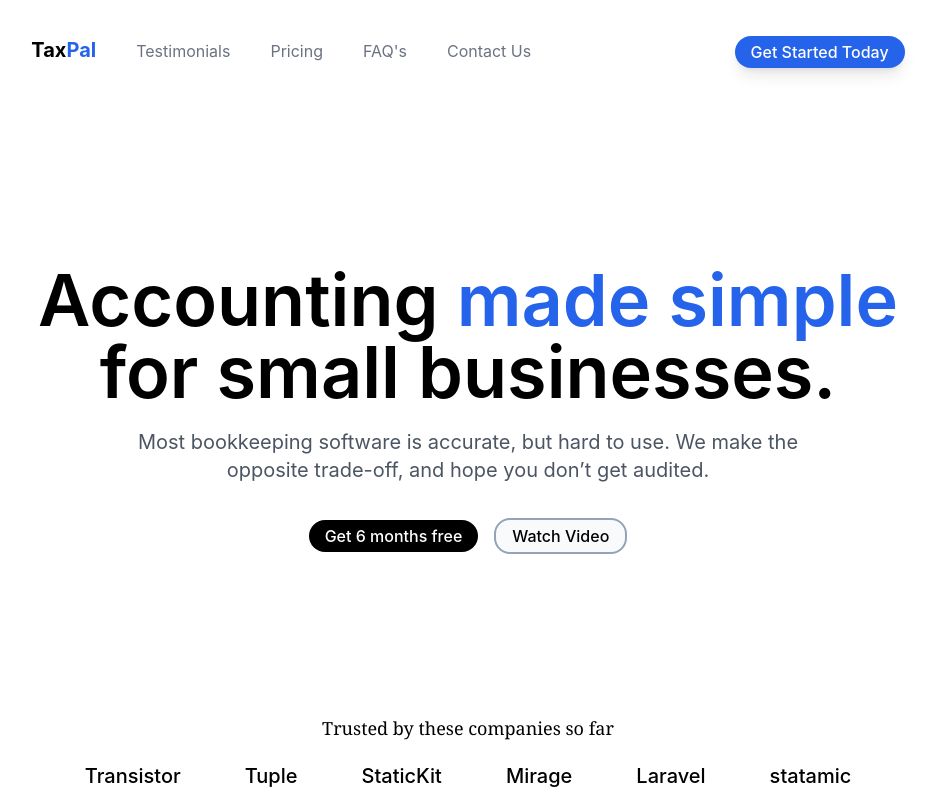
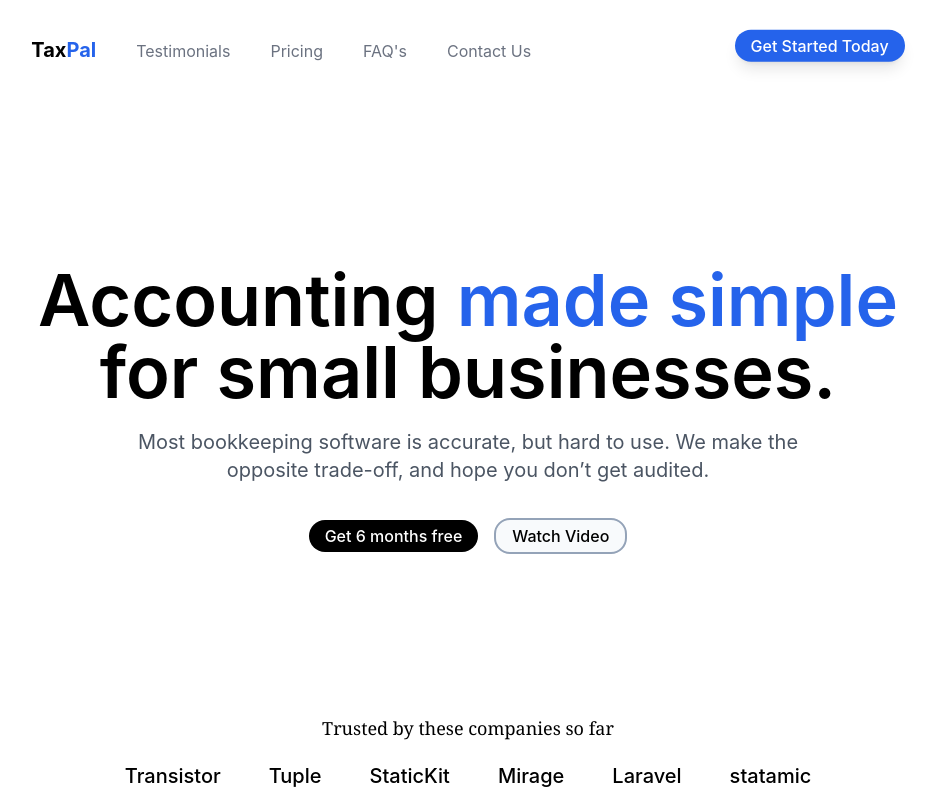
Before and after one commit to Muskan20012/Portfolio-using-Reactjs, a React (Create React App) app: page / in a window 1280 px wide. Shown: the top 800 px of the page, without its empty margins (172-1108 px from the left). Built offline with nearby package versions, Linux system fonts and the light colour scheme.

Commit message:
animation added one

```diff
--- a/src/components/Header.js
+++ b/src/components/Header.js
@@ -19,7 +19,7 @@ const Header = () => {
         <div>
 
             <button
-                className="cursor-pointer text-white bg-blue-600  hover:bg-blue-400 font-medium  px-4 py-1 rounded-2xl shadow-lg ">Get
+                className="cursor-pointer text-white bg-blue-600  hover:bg-blue-400 font-medium  px-4 py-1 rounded-2xl shadow-lg animate-bounce">Get
                 Started Today</button>
         </div>
     </div>
--- a/src/components/Main.js
+++ b/src/components/Main.js
@@ -7,7 +7,7 @@ function Main()   {
     <>
 <Header/>
     <div class="text-center py-40">
-        <p class="text-7xl font-semibold">Accounting <span class="text-blue-600">made simple</span><br/> for small
+        <p class="text-7xl font-semibold">Accounting <span class="text-blue-600 fade-in">made simple</span><br/> for small
             businesses.</p>
         <p class="mt-5 text-xl text-gray-600">Most bookkeeping software is accurate, but hard to use. We make the <br/>
             opposite trade-off, and hope you don’t get audited.</p>
@@ -20,7 +20,7 @@ function Main()   {
     </div>
     <div class="text-center mb-10">
         <p class="font-serif text-lg mb-5">Trusted by these companies so far</p>
-        <ul class=" lg:flex justify-center space-x-16 text-xl font-medium">
+        <ul class=" lg:flex justify-center gap-12 text-xl font-medium">
             <li>Transistor</li>
             <li>Tuple</li>
             <li>StaticKit</li>
--- a/src/index.css
+++ b/src/index.css
@@ -77,3 +77,17 @@ code {
 .icon {
   @apply text-white text-2xl mr-4;
 }
+
+@keyframes fade {
+  from {
+    opacity: 0;
+  }
+  to {
+    opacity: 1;
+  }
+
+}
+
+.fade-in{
+  animation: fade 2s
+}
```
